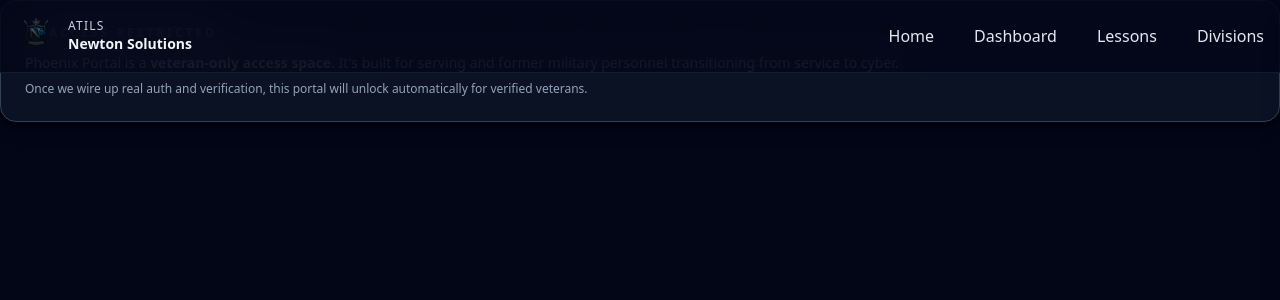
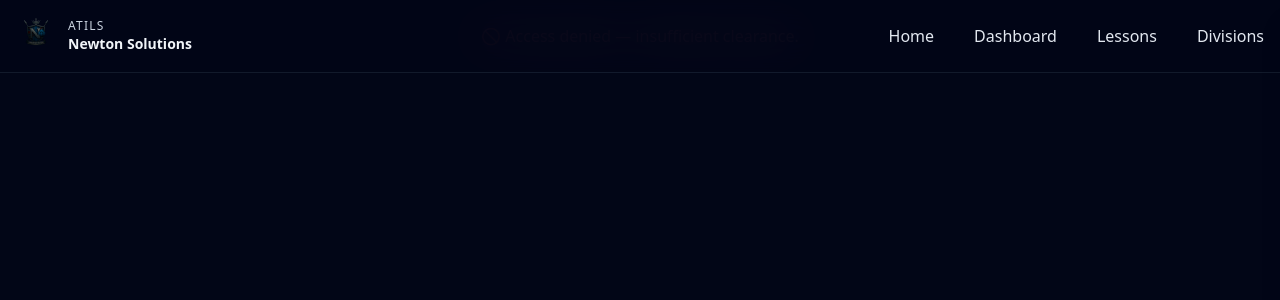
Before and after one commit to newton-solutions-AWS/newton-atils-academy, a Next.js app: page /divisions/phoenix in a window 1280 px wide. Shown: the top 300 px of the page. Built offline with nearby package versions, Linux system fonts and the light colour scheme.

Commit message:
Fix AccessGate require typo and stabilise division pages

```diff
--- a/app/divisions/phoenix/page.tsx
+++ b/app/divisions/phoenix/page.tsx
@@ -5,7 +5,7 @@ import AccessGate from "../../../components/access/AccessGate";
 
 export default function PhoenixPortalPage() {
   return (
-    <AccessGate require="phoenixPortal">
+    <AccessGate required="PHOENIX">
       <div className="page-shell space-y-6">
         <header className="space-y-2">
           <p className="text-xs font-semibold tracking-[0.3em] text-amber-400">
--- a/app/divisions/sentinel/page.tsx
+++ b/app/divisions/sentinel/page.tsx
@@ -5,7 +5,7 @@ import AccessGate from "../../../components/access/AccessGate";
 
 export default function SentinelDivisionPage() {
   return (
-    <AccessGate require="sentinel">
+    <AccessGate required="SENTINEL">
       <div className="page-shell space-y-6">
         <header className="space-y-2">
           <p className="text-xs font-semibold tracking-[0.3em] text-emerald-400">
--- a/app/divisions/vanguard/page.tsx
+++ b/app/divisions/vanguard/page.tsx
@@ -5,7 +5,7 @@ import AccessGate from "../../../components/access/AccessGate";
 
 export default function VanguardDivisionPage() {
   return (
-    <AccessGate require="vanguard">
+    <AccessGate required="VANGUARD">
       <div className="page-shell space-y-6">
         <header className="space-y-2">
           <p className="text-xs font-semibold tracking-[0.3em] text-sky-400">
--- a/components/access/AccessGate.tsx
+++ b/components/access/AccessGate.tsx
@@ -1,25 +1,52 @@
-// components/access/AccessGate.tsx
 "use client";
 
 import { ReactNode } from "react";
 import { useUser } from "../context/UserProvider";
-import AccessStatusPanel from "./AccessStatusPanel";
 
-type DivisionKey = "sentinel" | "vanguard" | "phoenixPortal";
+type RequiredAccess = "VANGUARD" | "SENTINEL" | "PHOENIX";
 
-interface AccessGateProps {
-  require: DivisionKey;
+export default function AccessGate({
+  required,
+  children,
+}: {
+  required: RequiredAccess;
   children: ReactNode;
-}
-
-export default function AccessGate({ require, children }: AccessGateProps) {
+}) {
   const { user } = useUser();
 
-  const hasAccess = user.divisions[require] === true;
-
-  if (!hasAccess) {
-    return <AccessStatusPanel target={require} />;
+  // Not logged in
+  if (!user) {
+    return (
+      <div className="p-6 text-center text-slate-400">
+        🔒 Please log in to continue.
+      </div>
+    );
   }
 
-  return <>{children}</>;
+  // Phoenix override (god mode)
+  if (user.divisions.phoenixPortal) {
+    return <>{children}</>;
+  }
+
+  // Sentinel logic
+  if (
+    required === "SENTINEL" &&
+    user.divisions.sentinel
+  ) {
+    return <>{children}</>;
+  }
+
+  // Vanguard logic
+  if (
+    required === "VANGUARD" &&
+    (user.divisions.vanguard || user.divisions.sentinel)
+  ) {
+    return <>{children}</>;
+  }
+
+  return (
+    <div className="p-6 text-center text-red-400">
+      🚫 Access denied — insufficient clearance.
+    </div>
+  );
 }
```
